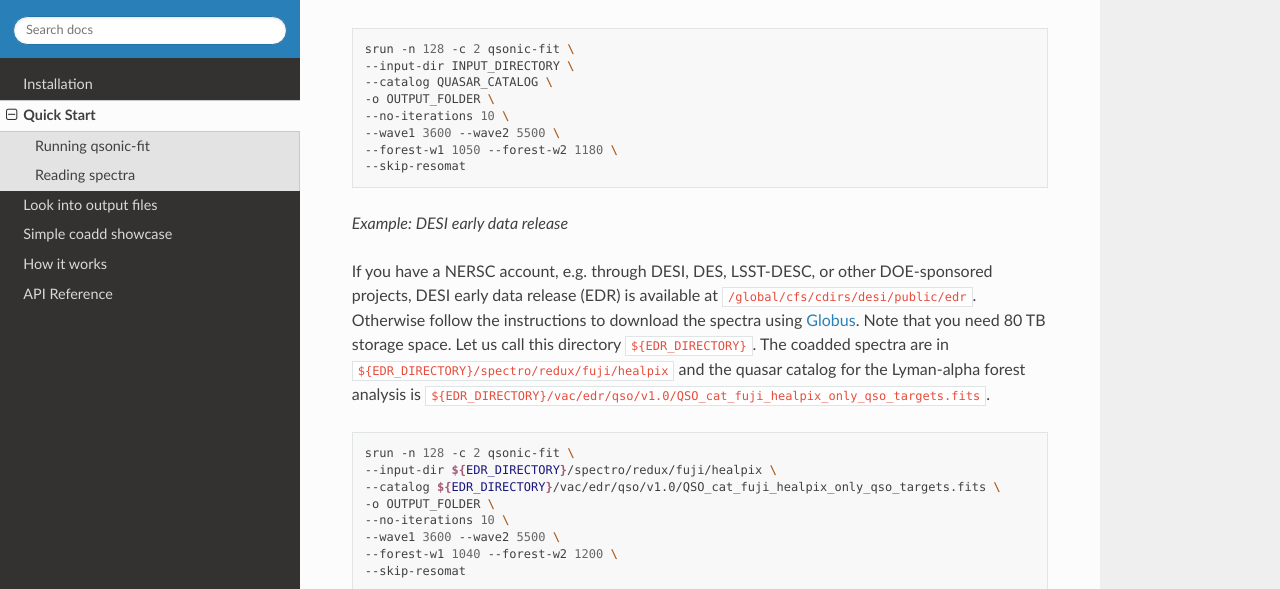
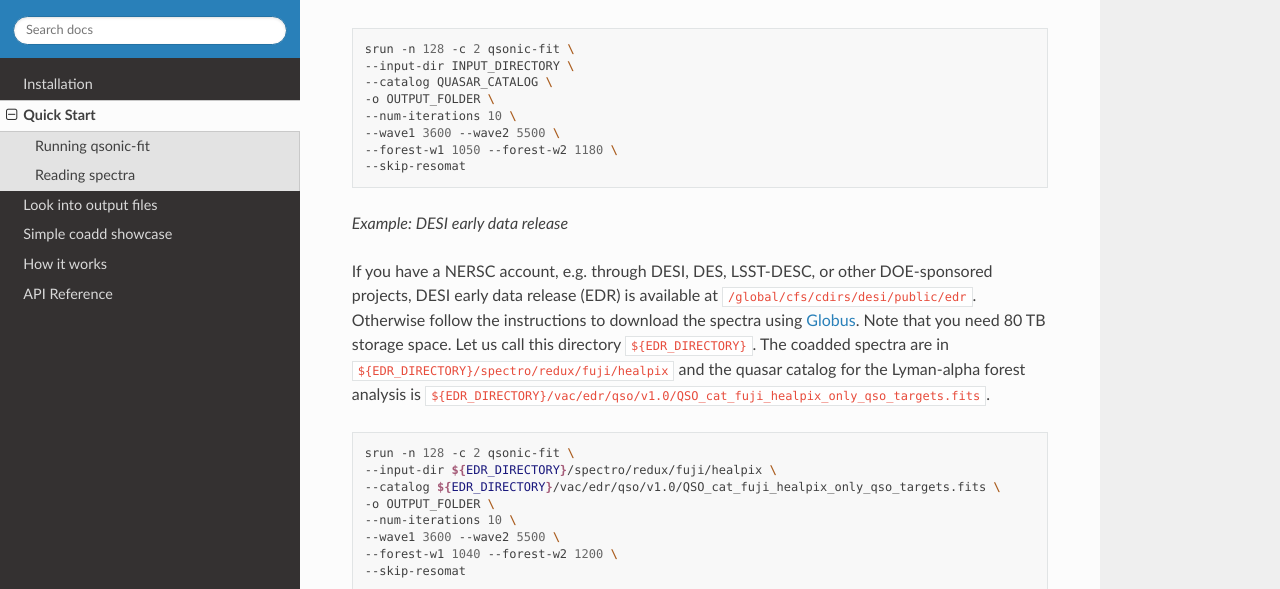
Before and after one commit to p-slash/qsonic, a Sphinx documentation site: the page built from docs/source/quick_start.rst, in a window 1280 px wide and 900 px high. Shown: the part 311-900 px from the top of the window. Built offline with Sphinx 7.4.7 and the Read the Docs theme 2.0.0, drawn with Linux system fonts in a browser that asks for light colours; the version number could not be read and is left out.

Commit message:
num-iterations fix

```diff
--- a/docs/source/quick_start.rst
+++ b/docs/source/quick_start.rst
@@ -12,7 +12,7 @@ Running qsonic-fit
     --input-dir INPUT_DIRECTORY \
     --catalog QUASAR_CATALOG \
     -o OUTPUT_FOLDER \
-    --no-iterations 10 \
+    --num-iterations 10 \
     --wave1 3600 --wave2 5500 \
     --forest-w1 1050 --forest-w2 1180 \
     --skip-resomat
@@ -29,7 +29,7 @@ If you have a NERSC account, e.g. through DESI, DES, LSST-DESC, or other DOE-spo
     --input-dir ${EDR_DIRECTORY}/spectro/redux/fuji/healpix \
     --catalog ${EDR_DIRECTORY}/vac/edr/qso/v1.0/QSO_cat_fuji_healpix_only_qso_targets.fits \
     -o OUTPUT_FOLDER \
-    --no-iterations 10 \
+    --num-iterations 10 \
     --wave1 3600 --wave2 5500 \
     --forest-w1 1040 --forest-w2 1200 \
     --skip-resomat
```
